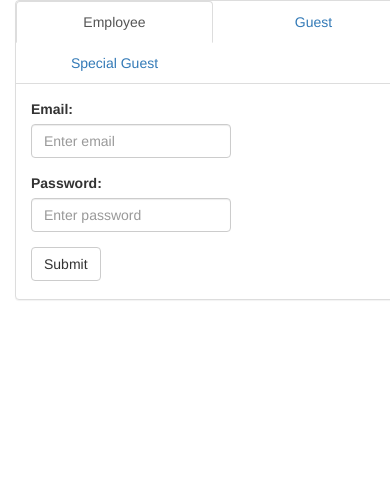
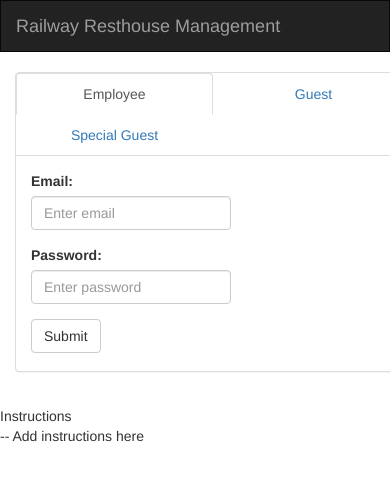
Before and after one commit to AbhishekVarghese/Railway_Resthouse_Management, a PHP site: page / in a window 390 px wide. Shown: the top 481 px of the page. Run offline with PHP 8.4, Linux system fonts and the light colour scheme.

Commit message:
Updated login page design

```diff
--- a/css/style.css
+++ b/css/style.css
@@ -1,9 +1,9 @@
 /* Style for index.php */
 .form_container {
-        max-width: 600px;
-        min-width: 400px;
-        height: 300px;
-    }
+    max-width: 600px;
+    min-width: 400px;
+    height: 300px;
+}
 .form-group {
     width: 200px;
     position: relative;
@@ -13,11 +13,3 @@
     width: 199px;
     text-align: center;
 }
-
-.header {
-        color : black;
-        background-color: #ADD8E6;
-        padding: 5em;
-        clear:left;
-        text-align: center;
-}
--- a/index.php
+++ b/index.php
@@ -45,8 +45,16 @@
 </head>
 <body>
     <!-- Login form container -->
+    <nav class="navbar navbar-inverse">
+        <div class="container-fluid">
+            <div class="navbar-header">
+              <a class="navbar-brand" href="#">Railway Resthouse Management</a>
+            </div>
+        </div>
+    </nav>
+    <div class="row">
+        <div class="col-md-6">
             <form>
-
                 <div class="container">
                     <div class="form_container panel panel-default">
                         <!-- Main buttons to change pages -->
@@ -101,6 +109,14 @@
                     </div>
                 </div>
             </form>
+        </div>
+        <!-- Instructions -->
+        <div class="col-md-6">
+            Instructions
+            <br>
+
+            -- Add instructions here
+        </div>
     <!-- End of login form container -->
 </body>
 </html>
```
Lines whose indentation alone changed are shown as unchanged.
